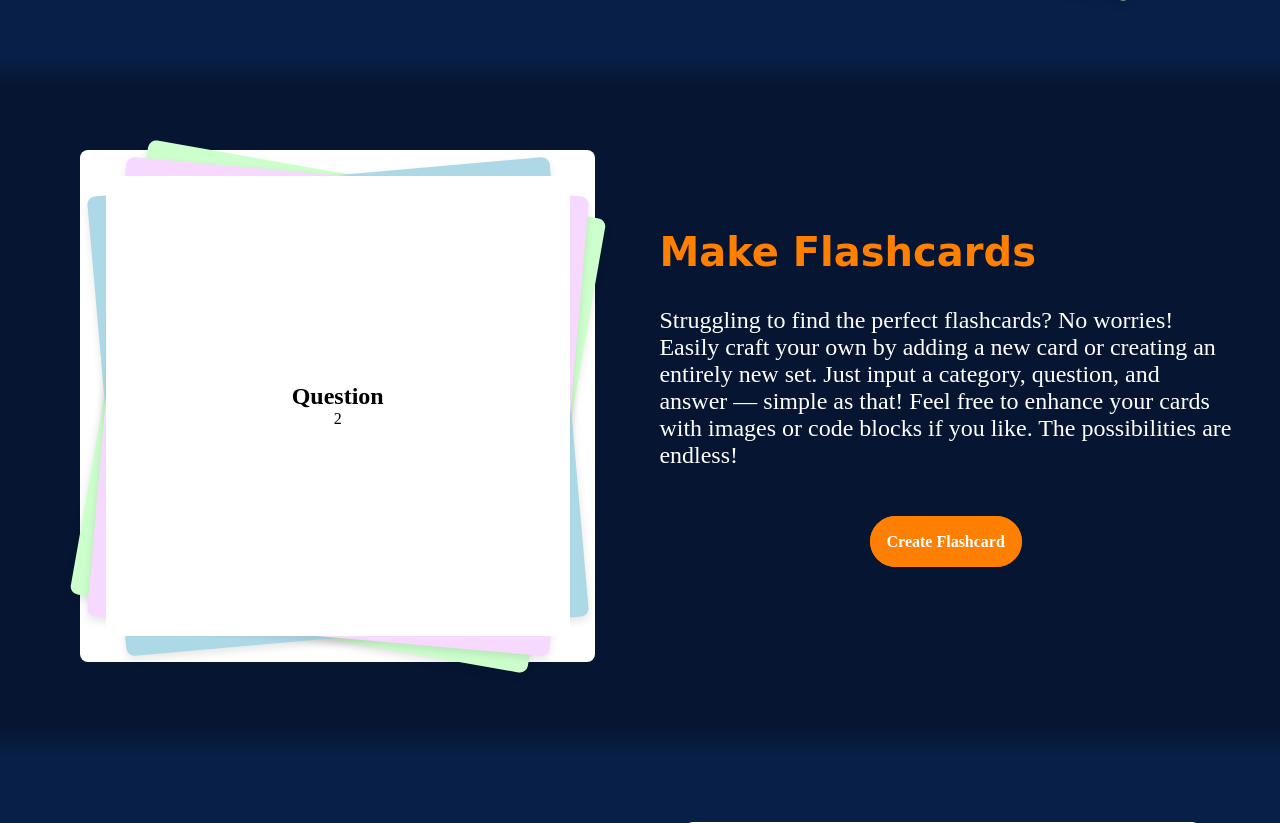
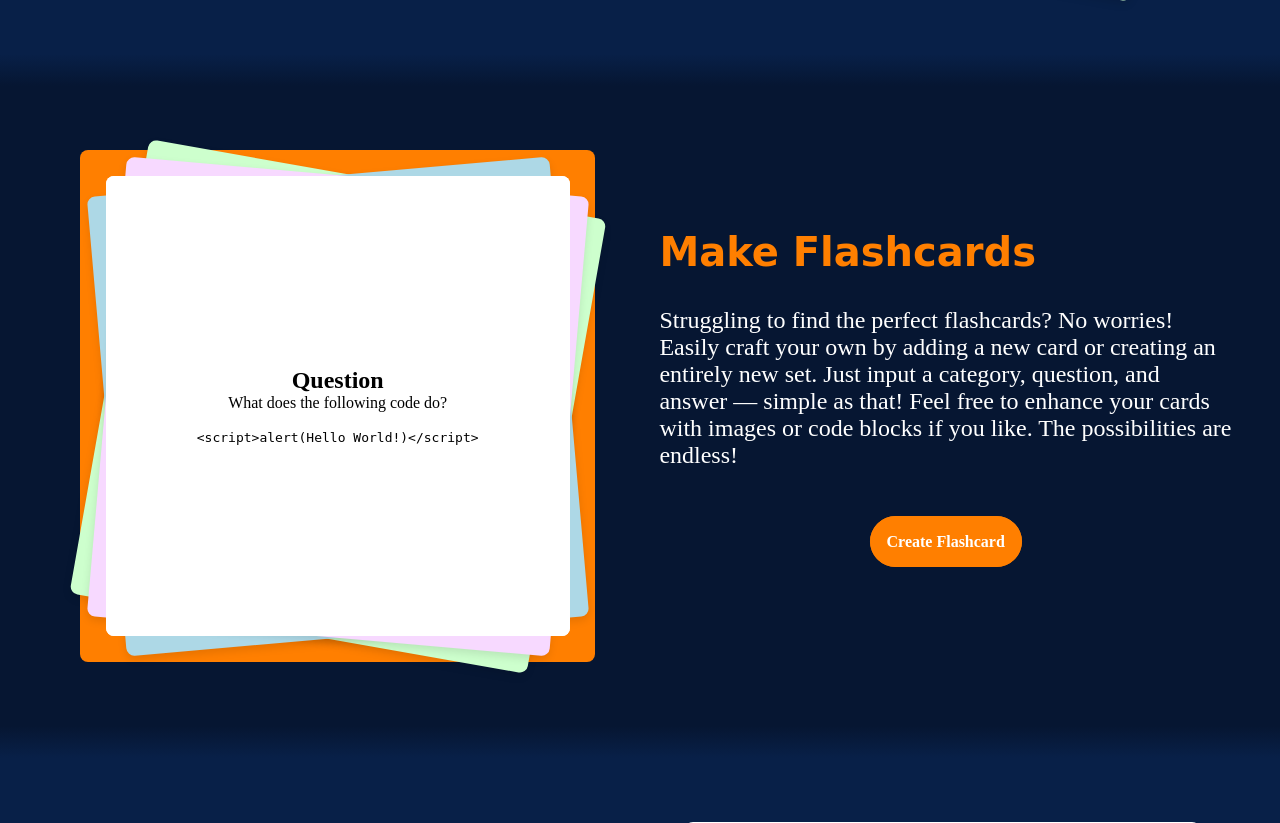
Before and after one commit to AuricFox/Flashcards, a Flask app: page / in a window 1280 px wide. Shown: the part 715-1538 px from the top of the page. Run offline with Flask 3, Linux system fonts and the light colour scheme; data comes from the database, SQL or seed files in the repository; parts of the project's set-up code (start-up, migrations or seed data) failed here and were passed over.

Commit message:
Finishing animation for make card section

```diff
--- a/static/css/base.css
+++ b/static/css/base.css
@@ -153,7 +153,7 @@ body {
 }
 
 #display-make-cards {
-    background-color: #FFFFFF;
+    background-color: #FF7F00;
 }
 
 #display-manage-cards {
@@ -229,7 +229,6 @@ body {
 
 .display-section {
     width: 50vw;
-
     display: flex;
     flex-wrap: wrap;
     justify-content: space-around;
--- a/templates/home.html
+++ b/templates/home.html
@@ -49,13 +49,16 @@
                 <div class="card-content-slide" id="card-0">
                     <div class="display-side display-front">
                         <h2>Question</h2>
-                        <p>1</p>
+                        <p>What data structure is this?</p>
+                        <img class="card-image" src="../static/images/web_images/b_tree.png" alt="B-Tree">
                     </div>
                 </div>
                 <div class="card-content-slide" id="card-1">
                     <div class="display-side display-front">
                         <h2>Question</h2>
-                        <p>2</p>
+                        <p>What does the following code do?</p>
+                        <br>
+                        <pre><code>&#60;script&#62;alert&#40;Hello World&#33;&#41;&#60;&#47;script&#62;</code></pre>
                     </div>
                 </div>
             </div>
```
Also changed, not shown: static/images/web_images/b_tree.png (added).
